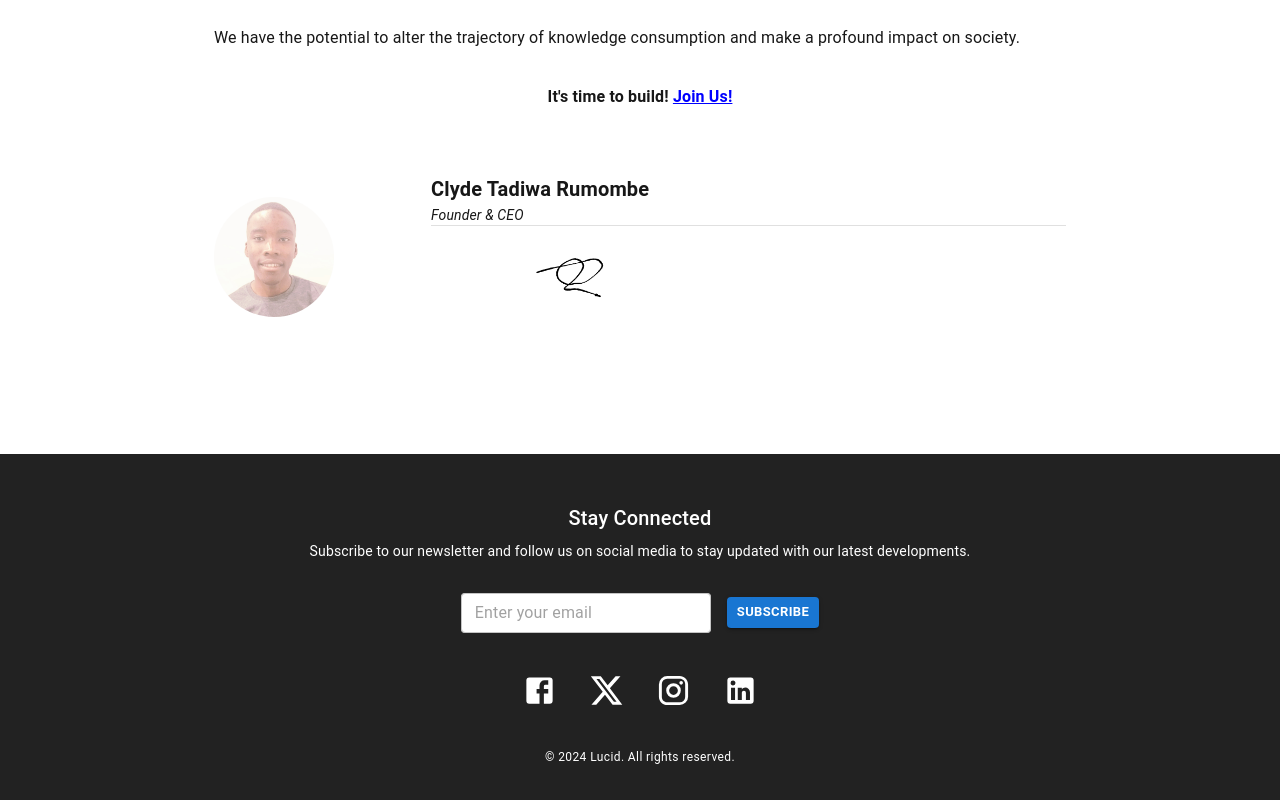
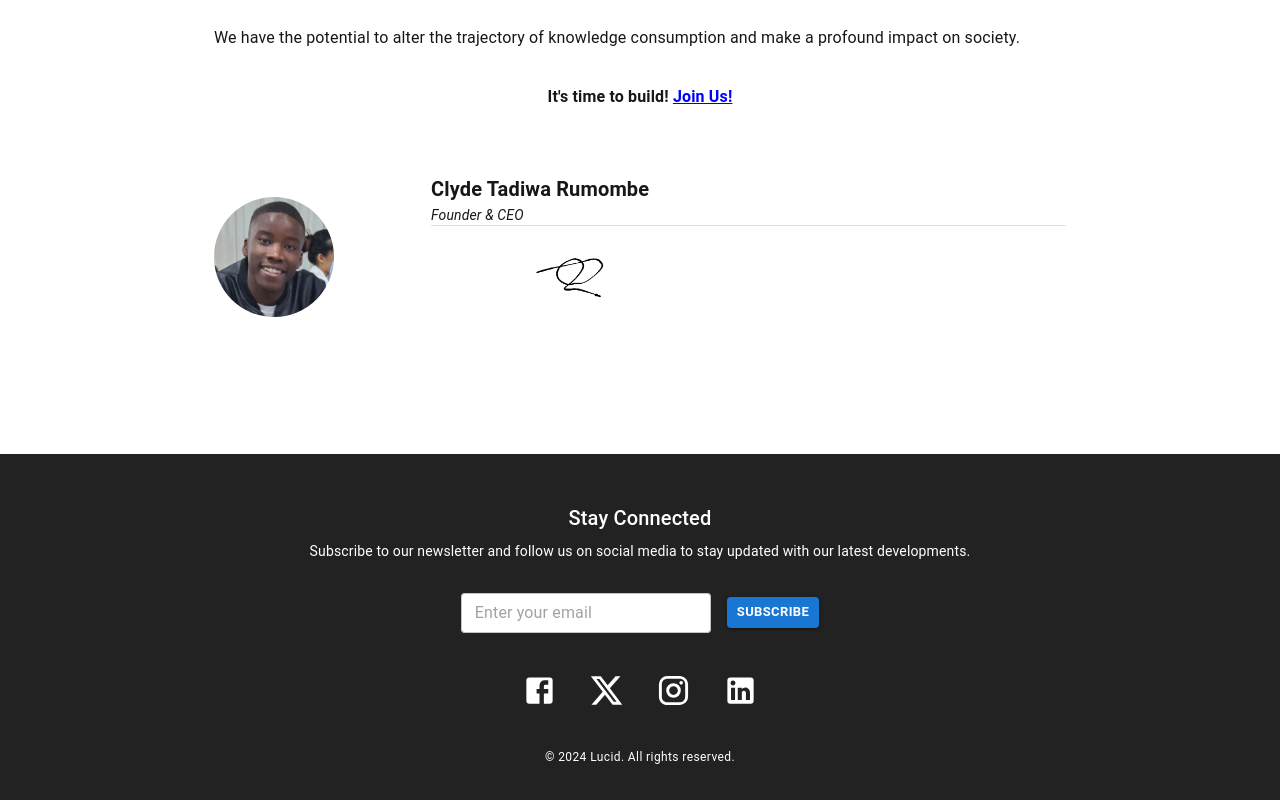
Before and after one commit to taa217/Lucid, a Next.js app: page /mission in a window 1280 px wide. Shown: the part 2168-2968 px from the top of the page. Built offline with nearby package versions, Linux system fonts and the light colour scheme.

Commit message:
Update page.js
ceo pic

```diff
--- a/src/app/mission/page.js
+++ b/src/app/mission/page.js
@@ -326,7 +326,7 @@ import Image from 'next/image';
             <Grid item xs={4} sm={3}>
               <Avatar
                 alt="Clyde Tadiwa Rumombe"
-                src='/ceo.jpg'
+                src='/ceo1.jpg'
                 sx={{ width: 120, height: 120 }}
               />
             </Grid>
```
